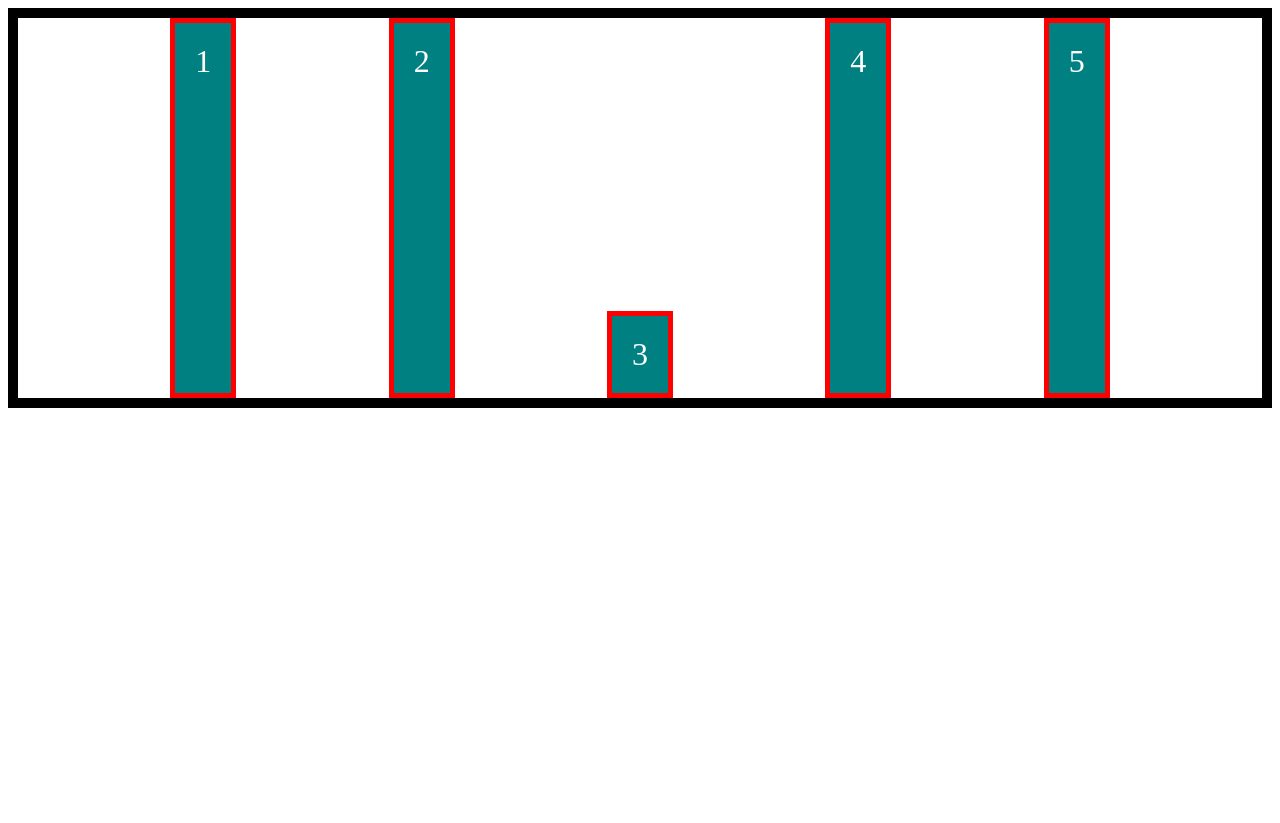
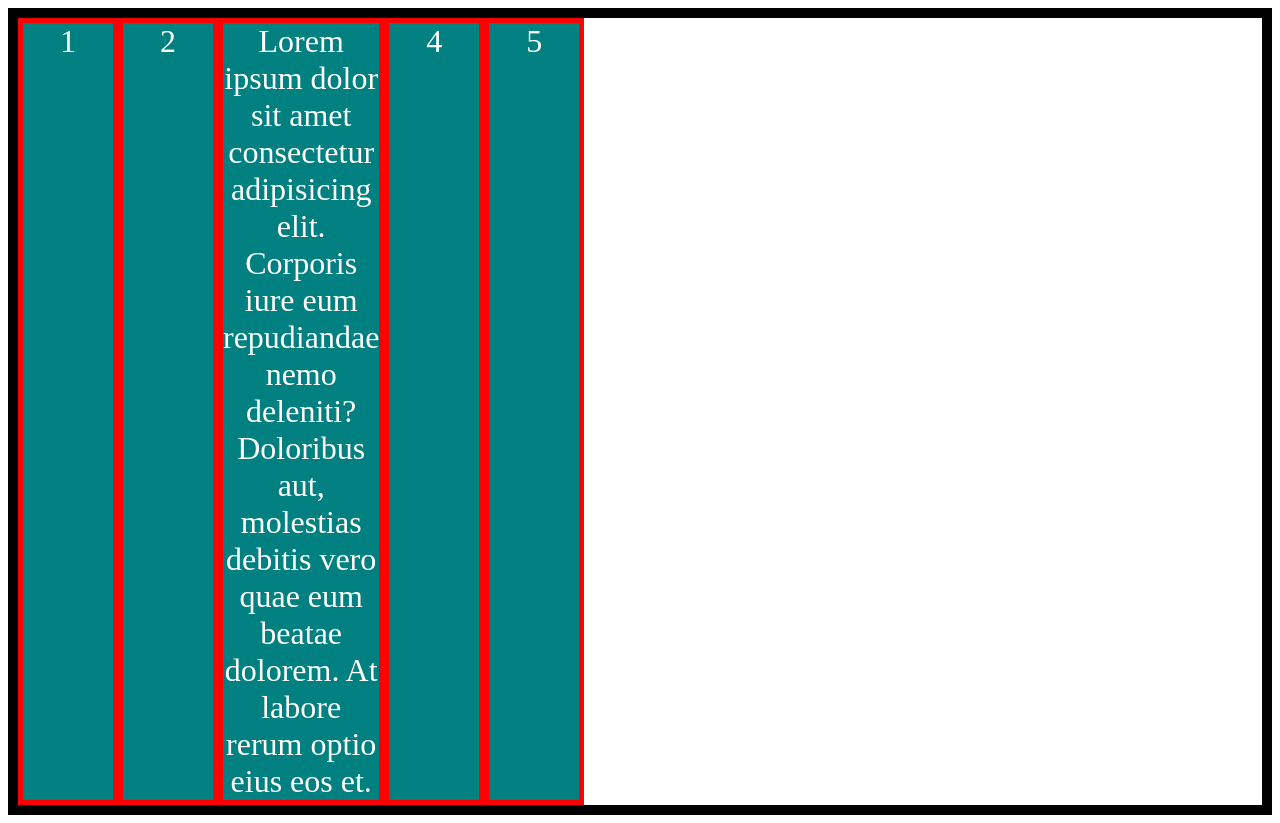
Before and after one commit to fccourses/fd_flex, a plain HTML site: page index.html in a window 1280 px wide. Before the commit the page ends 800 px from the top, so only its background shows below. Drawn offline with Linux system fonts and the light colour scheme.

Commit message:
Add flex-basis

```diff
--- a/index.html
+++ b/index.html
@@ -10,7 +10,7 @@
     <section class="container flexContainer">
       <div class="item flexItem">1</div>
       <div class="item flexItem">2</div>
-      <div class="item flexItem end">3</div>
+      <div class="item flexItem">Lorem ipsum dolor sit amet consectetur adipisicing elit. Corporis iure eum repudiandae nemo deleniti? Doloribus aut, molestias debitis vero quae eum beatae dolorem. At labore rerum optio eius eos et.</div>
       <div class="item flexItem">4</div>
       <div class="item flexItem">5</div>
     </section>
--- a/style.css
+++ b/style.css
@@ -4,7 +4,6 @@
 
 .container {
   border: 10px solid black;
-  min-height: 50vh;
 }
 
 .item {
@@ -12,26 +11,15 @@
   font-size: 2em;
   color: white;
   border: 5px solid red;
-  padding: 20px;
+
 
   background-color: teal;
 }
 
 .flexContainer {
   display: flex;
-
-  /* flex-direction: row;
-  flex-wrap: wrap; */
-  flex-flow: row wrap;
-
-  justify-content: space-evenly;
-  align-items: stretch;
-}
-
-.end {
-  align-self: flex-end;
 }
 
 .flexItem {
-
+  flex-basis: 100px;
 }
```
